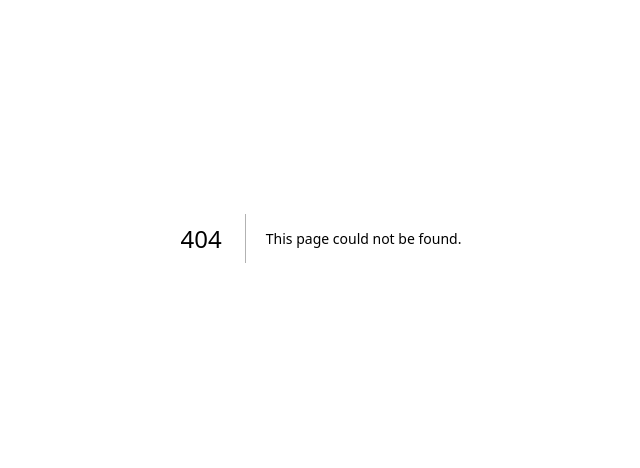
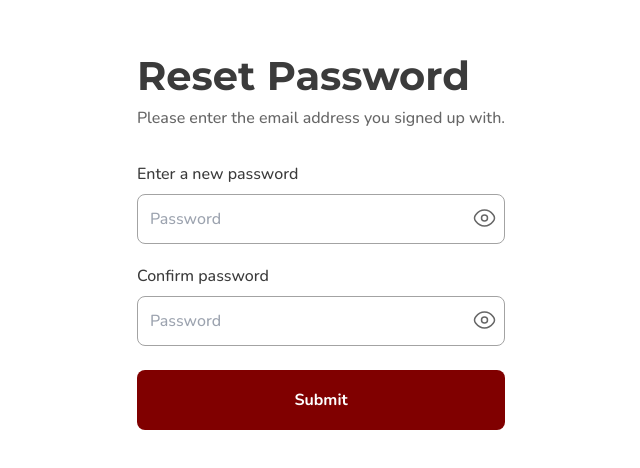
Before and after one commit to hngx-org/event, a Next.js app: page /auth/reset-password in a window 1280 px wide. Before the commit this address had no page. Shown: the part 162-630 px from the top of the page, without its empty margins (319-959 px from the left). Built offline with nearby package versions, Linux system fonts and the light colour scheme.

Commit message:
add: reset password page

```diff
--- /dev/null
+++ b/pages/auth/reset-password.tsx
@@ -0,0 +1,94 @@
+import Header from "@/components/web/header";
+import { useRouter } from "next/router";
+import { useState } from "react";
+
+const OpenEyeIcon = () => {
+  return (
+    <svg
+      xmlns="http://www.w3.org/2000/svg"
+      width="25"
+      height="24"
+      viewBox="0 0 25 24"
+      fill="none"
+    >
+      <path
+        d="M3.77489 15.2957C2.92496 14.1915 2.5 13.6394 2.5 12C2.5 10.3606 2.92496 9.80853 3.77489 8.70433C5.47196 6.49956 8.31811 4 12.5 4C16.6819 4 19.528 6.49956 21.2251 8.70433C22.075 9.80853 22.5 10.3606 22.5 12C22.5 13.6394 22.075 14.1915 21.2251 15.2957C19.528 17.5004 16.6819 20 12.5 20C8.31811 20 5.47196 17.5004 3.77489 15.2957Z"
+        stroke="#666666"
+        stroke-width="1.5"
+      />
+      <path
+        d="M15.5 12C15.5 13.6569 14.1569 15 12.5 15C10.8431 15 9.5 13.6569 9.5 12C9.5 10.3431 10.8431 9 12.5 9C14.1569 9 15.5 10.3431 15.5 12Z"
+        stroke="#666666"
+        stroke-width="1.5"
+      />
+    </svg>
+  );
+};
+
+export default function ResetPassword() {
+  const [visibleNewPassword, setVisibleNewPassword] = useState<boolean>(false);
+  const [visibleConfirmPassword, setVisibleConfirmPassword] = useState<boolean>(false);
+  const router = useRouter();
+
+  const handleClick = (e: any) => {
+    e.preventDefault();
+    router.push("/login");
+  };
+
+  return (
+    <div>
+      <div className="lg:hidden">
+        <Header />
+      </div>
+      <div className="flex justify-center items-center mt-6 lg:mt-0 lg:h-screen">
+        <div className="max-w-[379px] font-sans">
+          <div>
+            <h1 className="font-montserrat text-[40px] font-bold text-grey-500">
+              Reset Password
+            </h1>
+            <p className="text-[#666] text-base font-medium">
+              Please enter the email address you signed up with.
+            </p>
+          </div>
+          <div className="mt-8">
+            <div className="flex flex-col gap-2 font-base font-medium">
+              <label className="text-grey-500" htmlFor="new-password">
+                Enter a new password
+              </label>
+              <div className="w-full relative">
+                <span onClick={() => setVisibleNewPassword(!visibleNewPassword)} className="pr-2 absolute top-3 right-0 cursor-pointer"><OpenEyeIcon /></span>
+                <input
+                  type={visibleNewPassword ? "text" : "password"}
+                  placeholder="Password"
+                  className="p-3 w-full text-grey-50 border border-grey-70 rounded-lg"
+                  required
+                />
+              </div>
+            </div>
+            <div className="flex flex-col gap-2 font-base font-medium mt-5">
+              <label className="text-grey-500" htmlFor="confirm-password">
+                Confirm password
+              </label>
+              <div className="w-full relative">
+                <span onClick={() => setVisibleConfirmPassword(!visibleConfirmPassword)} className="pr-2 absolute top-3 right-0 cursor-pointer"><OpenEyeIcon /></span>
+                <input
+                  type={visibleConfirmPassword ? "text" : "password"}
+                  placeholder="Password"
+                  className="p-3 w-full text-grey-50 border border-grey-70 rounded-lg"
+                  required
+                />
+              </div>
+            </div>
+            <button
+              onClick={handleClick}
+              className="py-[18px] mt-6 text-[#FEFEFE] font-bold bg-secondary-300 rounded-lg text-center w-full"
+              type="button"
+            >
+              Submit
+            </button>
+          </div>
+        </div>
+      </div>
+    </div>
+  );
+}
```
